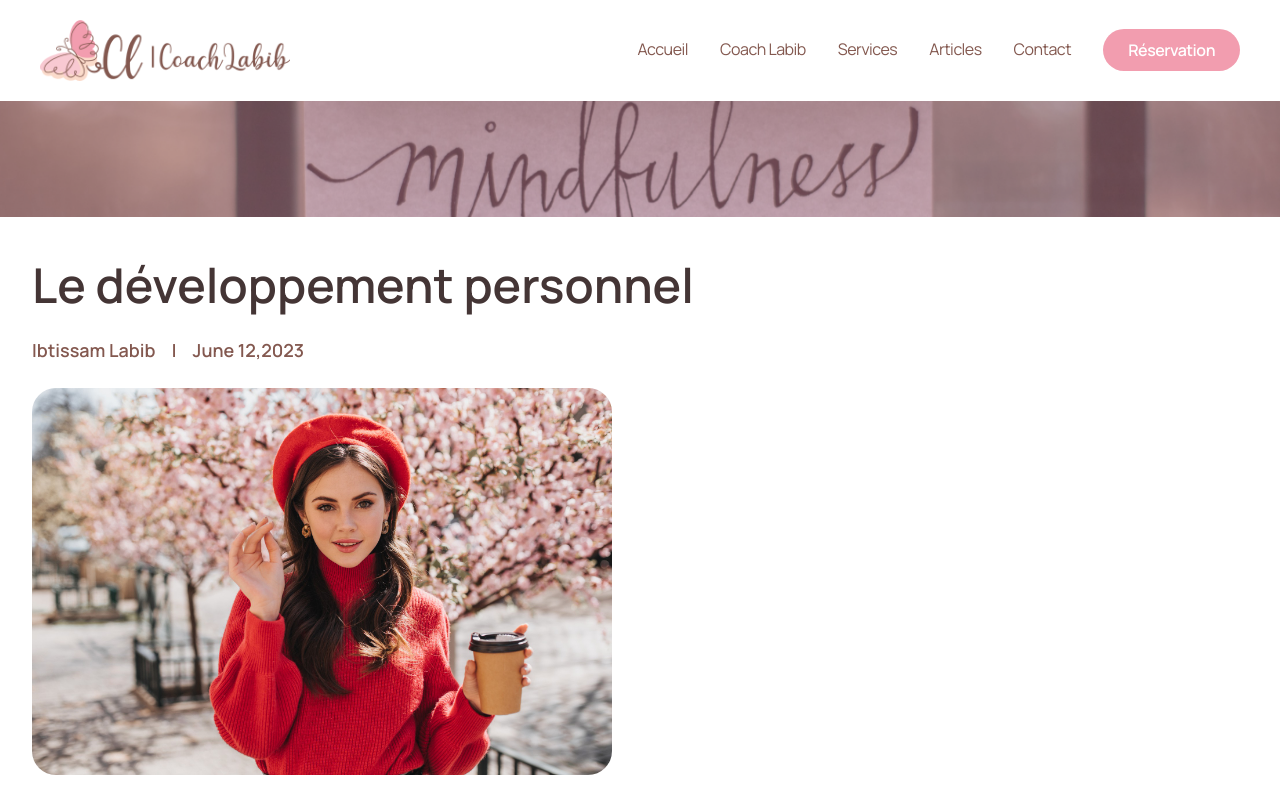
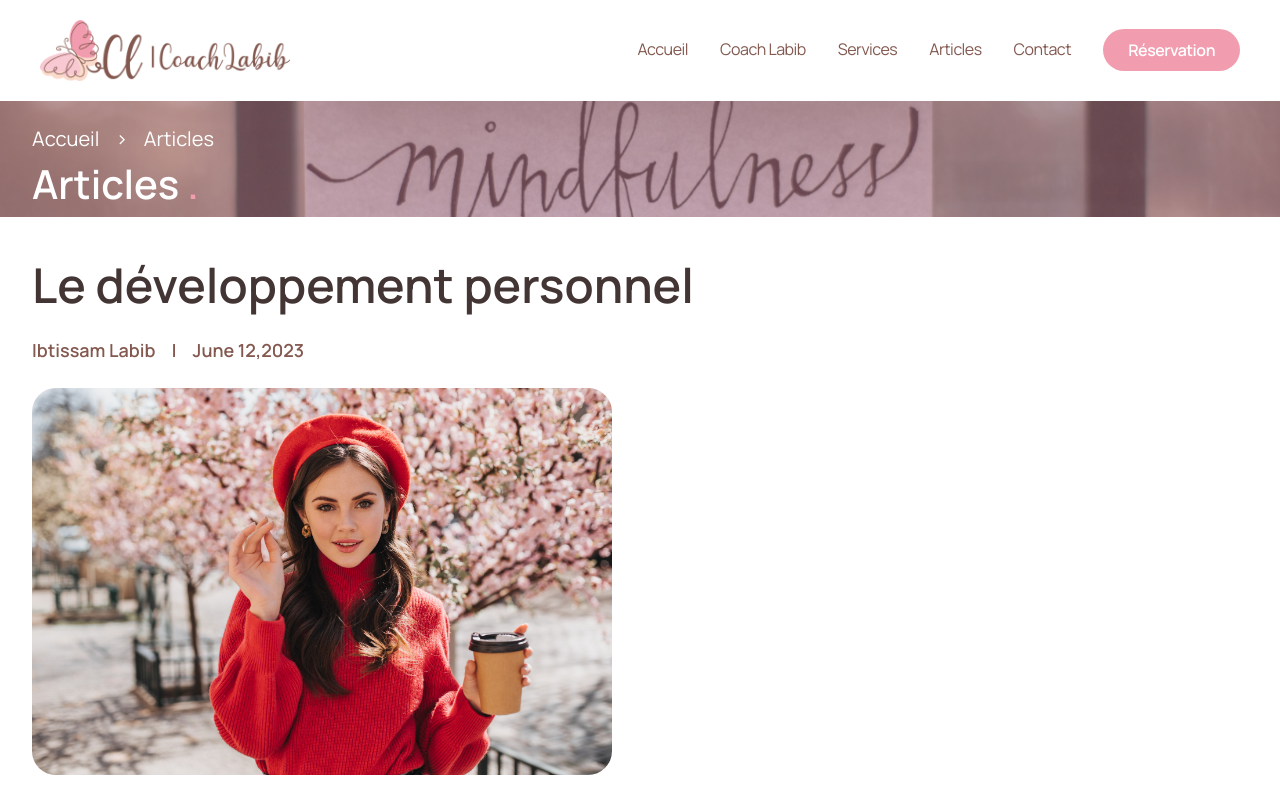
Before and after one commit to IsmaelAvotra/coach-labib, a Next.js app: page /articles/1 in a window 1280 px wide. Shown: the top 795 px of the page. Built offline with nearby package versions, Linux system fonts and the light colour scheme.

Commit message:
correction animation and design

```diff
--- a/src/app/articles/[articleId]/page.tsx
+++ b/src/app/articles/[articleId]/page.tsx
@@ -4,6 +4,7 @@ import { articles } from '@/app/data/articles'
 import Aos from 'aos'
 import 'aos/dist/aos.css'
 import Image from 'next/image'
+import Link from 'next/link'
 import { useEffect } from 'react'
 import { FaFacebook, FaInstagram, FaTwitter } from 'react-icons/fa'
 
@@ -14,7 +15,7 @@ export default function ArticleDetail({
 }) {
   useEffect(() => {
     Aos.init({
-      duration: 1000,
+      duration: 500,
       delay: 400,
     })
   }, [])
@@ -25,7 +26,7 @@ export default function ArticleDetail({
 
   return (
     <div className=' articleDetail overflow-hidden'>
-      <div className='mindfull'>
+      <div className='mindfull relative'>
         <Image
           src='/mindfullness.png'
           alt='mindfullness image'
@@ -33,6 +34,18 @@ export default function ArticleDetail({
           height={132}
           className='image-mindfull  object-cover'
         />
+        <div className='text absolute left-8 top-[20%]  text-[20px]  text-white '>
+          <div className='link flex  gap-4'>
+            <Link href='/'>Accueil</Link>
+            <p>&gt;</p>
+            <Link href='/articles'>Articles</Link>
+          </div>
+          <div className='art'>
+            <p className='text-[40px] font-semibold'>
+              Articles <span className='text-rose '>.</span>
+            </p>
+          </div>
+        </div>
       </div>
       <div className='article-top px-8 mt-8 '>
         {article ? (
@@ -86,7 +99,6 @@ export default function ArticleDetail({
         <p className='text-[22px] text-[#222]/80'>Share this :</p>
         <div className='rs flex items-center gap-4 text-[26px] text-rose '>
           <FaFacebook />
-          <FaTwitter />
           <FaInstagram />
         </div>
       </div>
```
